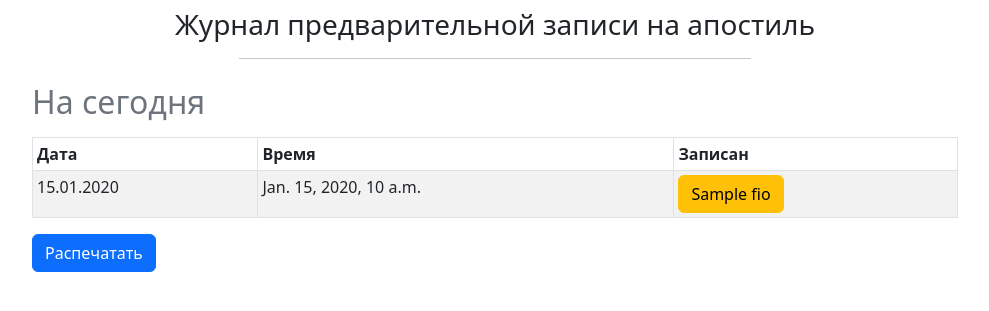
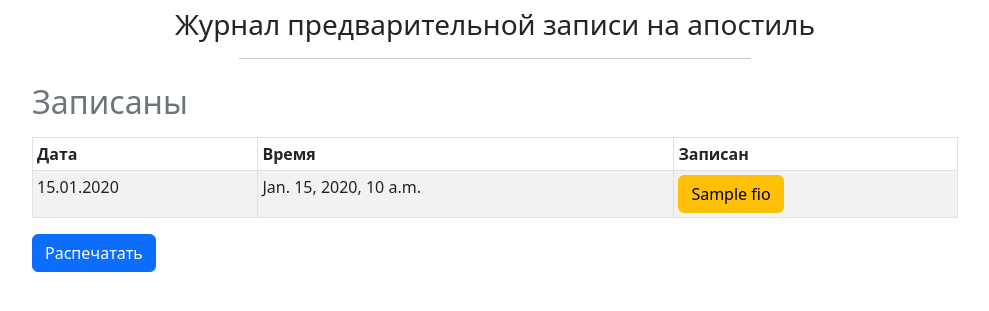
Before and after one commit to breareros/django_temp, a Django app: template apostil/templates/apostil/ohrana.html in a window 1280 px wide. Shown: the part 80-391 px from the top of the page, without its empty margins (145-1134 px from the left). Run offline with Django 4.2, Linux system fonts and the light colour scheme; the template is opened without the code that fills it: most values are stand-ins (such as "Sample title", 1, 10 or a date in 2020).

Commit message:
На охрану: На сегодня > Записаны

```diff
--- a/apostil/templates/apostil/ohrana.html
+++ b/apostil/templates/apostil/ohrana.html
@@ -8,7 +8,7 @@
         <div id="print_content" class="today">
         <!--startprint-->
             <table id="TodayChanksTable" class="table caption-top table-striped table-bordered table-sm table-hover">
-                <caption><h2>На сегодня</h2></caption>
+                <caption><h2>Записаны</h2></caption>
                 <thead>
                 <th>Дата</th>
                 <th>Время</th>
```
